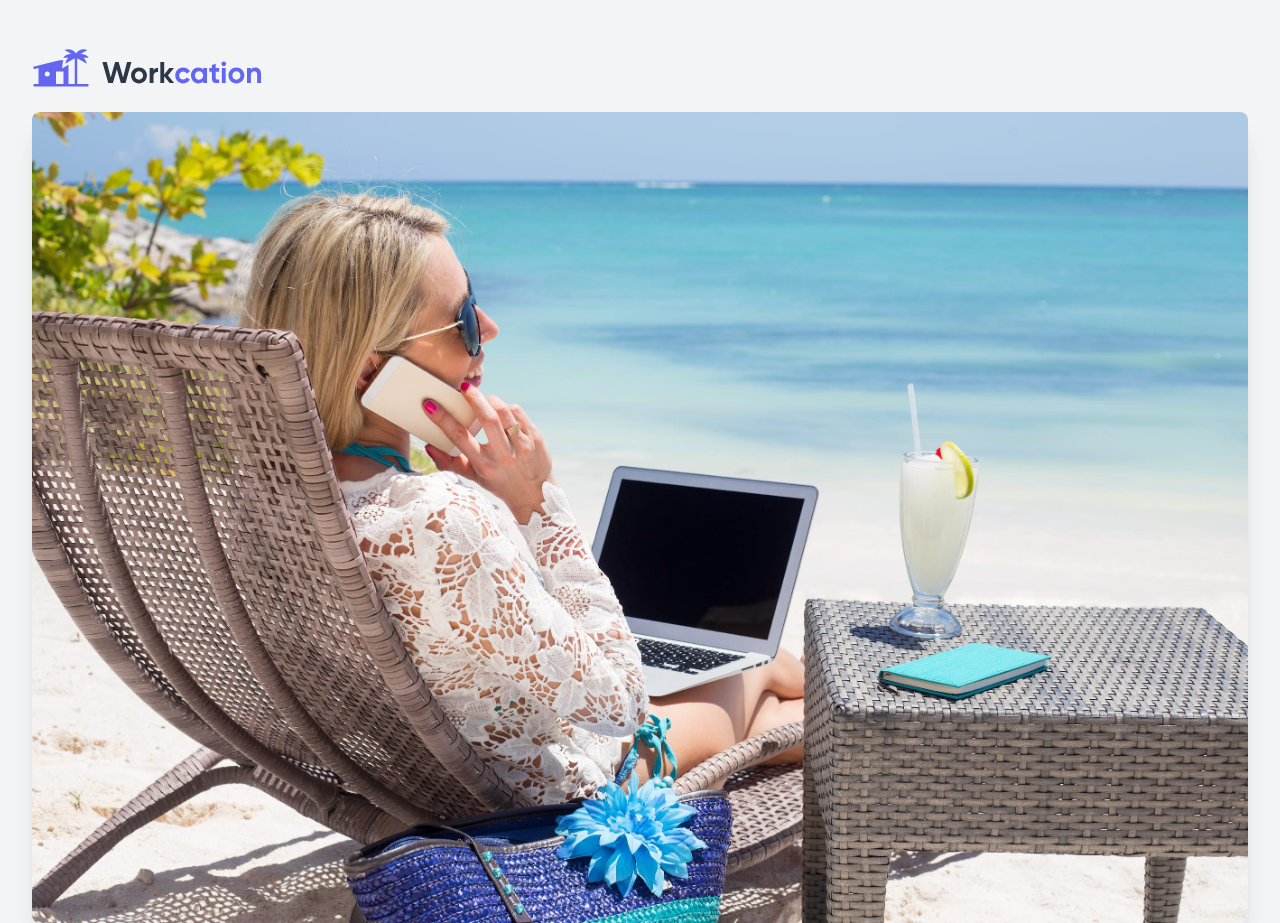
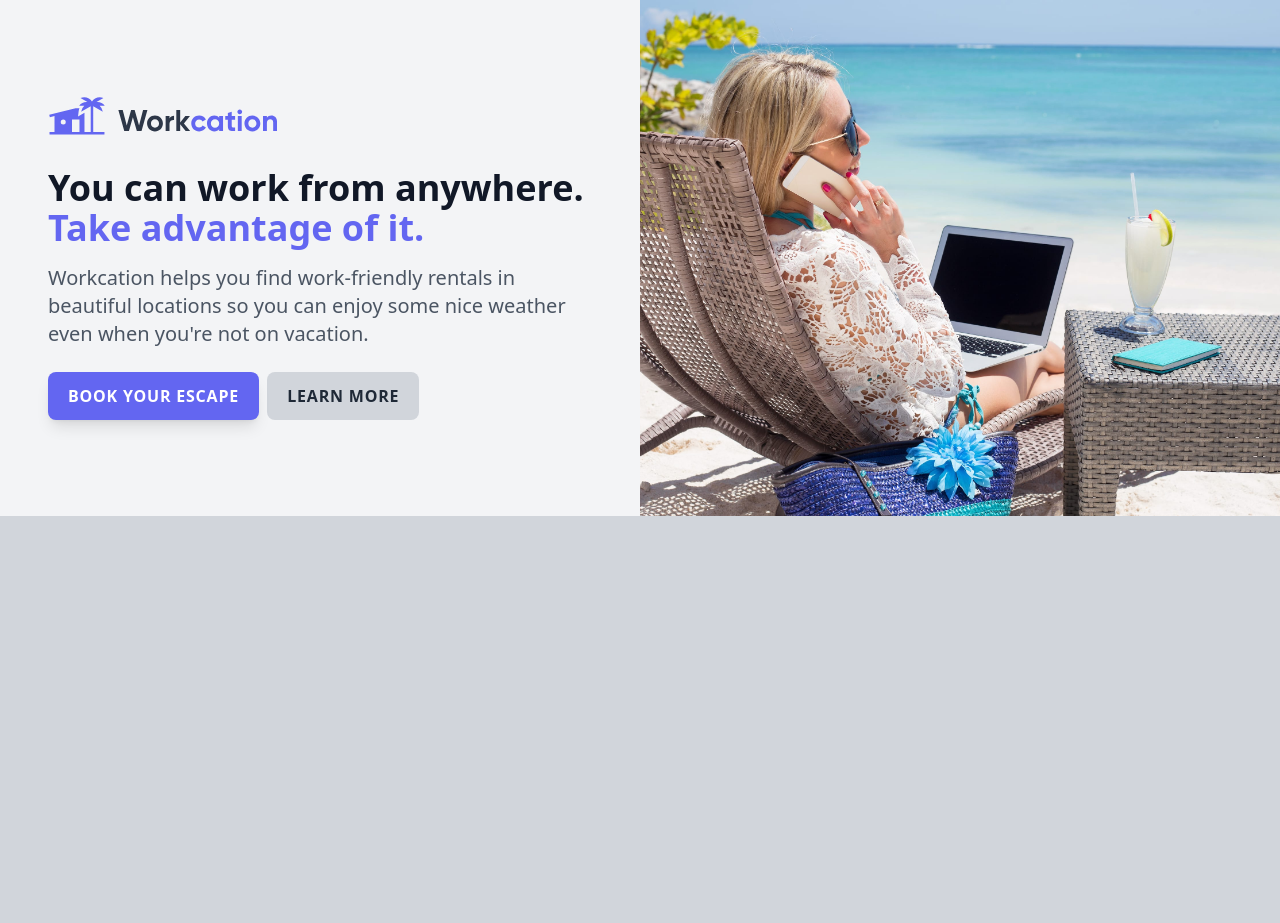
Before and after one commit to Kalimbak/tailwindcss, a website built with Vite: page index.html in a window 1280 px wide. Shown: the top 923 px of the page. After the commit the page ends 800 px from the top, so only its background shows below. Built offline with nearby package versions, Linux system fonts and the light colour scheme; files whose address does not match are found by name.

Commit message:
the-fifth

```diff
--- a/css/tailwind.css
+++ b/css/tailwind.css
@@ -1,7 +1,16 @@
-.hello{
-    color: blue;
-}
 
 @tailwind base;
 @tailwind components;
 @tailwind utilities;
+
+@layer components {
+    .btn {
+      @apply inline-block px-5 py-3 rounded-lg focus:outline-none focus:ring focus:ring-offset-2 uppercase tracking-wider font-semibold text-sm sm:text-base;
+    }
+    .btn-primary {
+      @apply bg-indigo-500 text-white hover:bg-indigo-400 focus:ring-indigo-500 focus:ring-opacity-50 active:bg-indigo-600;
+    }
+    .btn-secondary {
+      @apply bg-gray-300 text-gray-800 hover:bg-gray-200 focus:ring-gray-300 focus:ring-opacity-50 active:bg-gray-400;
+    }
+  }
--- a/index.html
+++ b/index.html
@@ -7,29 +7,45 @@
     <title>Document</title>
     <link rel="stylesheet" href="/css/tailwind.css" />
   </head>
-  <body class="bg-gray-100">
-    <div class="px-8 py-12">
-      <img class="h-10" src="/images/logo.svg" alt="Workcation" />
+  <body class="bg-gray-300">
+    <div class="bg-gray-100 grid lg:grid-cols-2 2xl:grid-cols-5">
+      <div
+        class="px-8 py-12 max-w-md mx-auto sm:max-w-xl lg:px-12 lg:py-24 lg:max-w-full xl:mr-0 2xl:col-span-2"
+      >
+        <div class="xl:max-w-xl">
+          <img class="h-10" src="/img/logo.svg" alt="Workcation" />
           <img
-        class="mt-6 rounded-lg shadow-xl"
+            class="mt-6 rounded-lg shadow-xl sm:mt-8 sm:h-64 sm:w-full sm:object-cover object-center lg:hidden"
             src="/images/beach-work.jpg"
             alt="Woman workcationing on the beach"
           />
-      <h1 class="mt-6 text-2xl font-bold text-gray-900">
+          <h1
+            class="mt-6 text-2xl  font-bold text-gray-900 sm:mt-8 sm:text-4xl lg:text-3xl xl:text-4xl"
+          >
             You can work from anywhere.
+            <br class="hidden lg:inline" />
             <span class="text-indigo-500">Take advantage of it.</span>
           </h1>
-      <p class="mt-2 text-gray-600">
-        Workcation helps you find work-friendly rentals in beautiful locations so you can enjoy some
-        nice weather even when you're not on vacation.
+          <p class="mt-2 text-gray-600 sm:mt-4 sm:text-xl">
+            Workcation helps you find work-friendly rentals in beautiful locations so you can enjoy
+            some nice weather even when you're not on vacation.
           </p>
-      <div class="mt-4">
+          <div class="mt-4 space-x-1 space-x-1 sm:mt-6">
             <a
-          class="inline-block px-5 py-3 rounded-lg shadow-lg bg-indigo-500 text-white uppercase tracking-wider font-semibold text-sm"
+              class="btn btn-primary shadow-lg transform transition hover:-translate-y-0.5"
               href="#"
+              >Book your escape</a
             >
-          Book your escape
-        </a>
+            <a class="btn btn-secondary" href="#">Learn more</a>
+          </div>
+        </div>
+      </div>
+      <div class="hidden relative lg:block 2xl:col-span-3">
+        <img
+          class="absolute inset-0 w-full h-full object-cover object-center"
+          src="/images/beach-work.jpg"
+          alt="Woman workcationing on the beach"
+        />
       </div>
     </div>
   </body>
```
Lines whose indentation alone changed are shown as unchanged.
